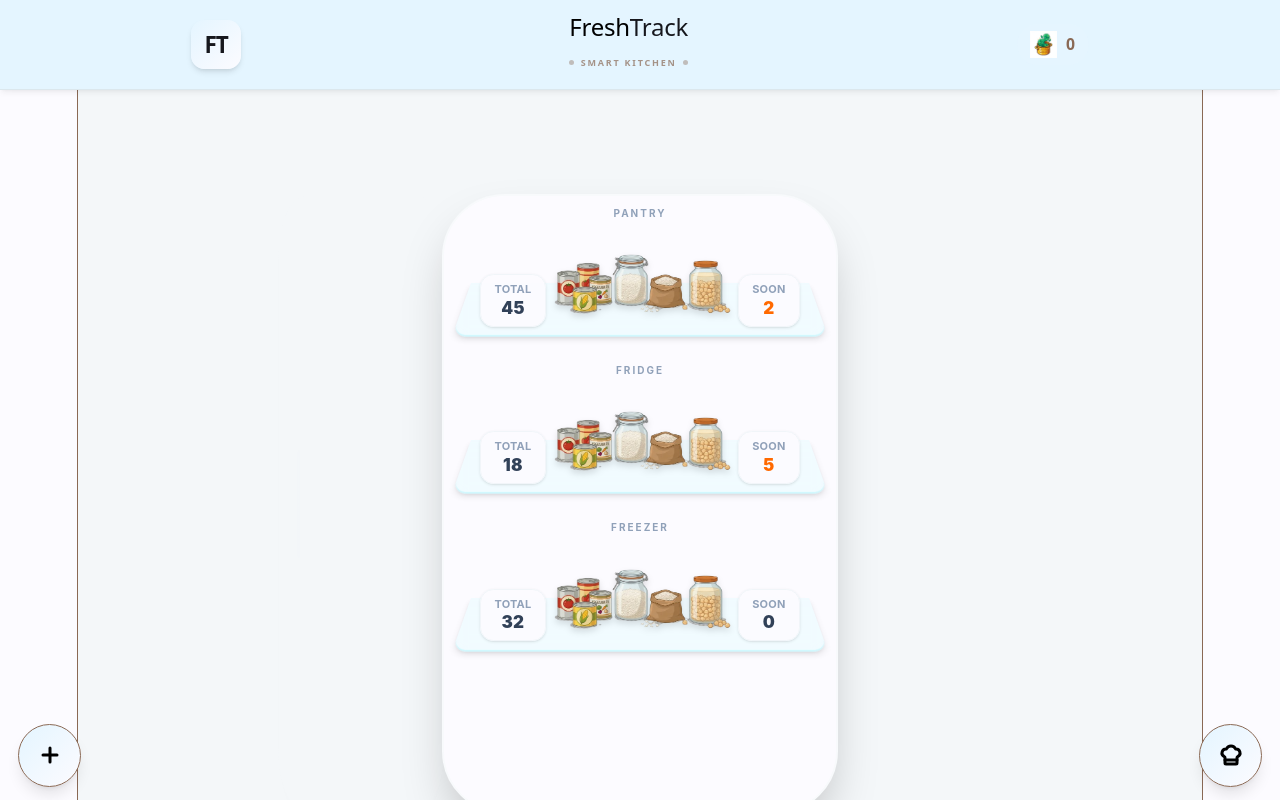
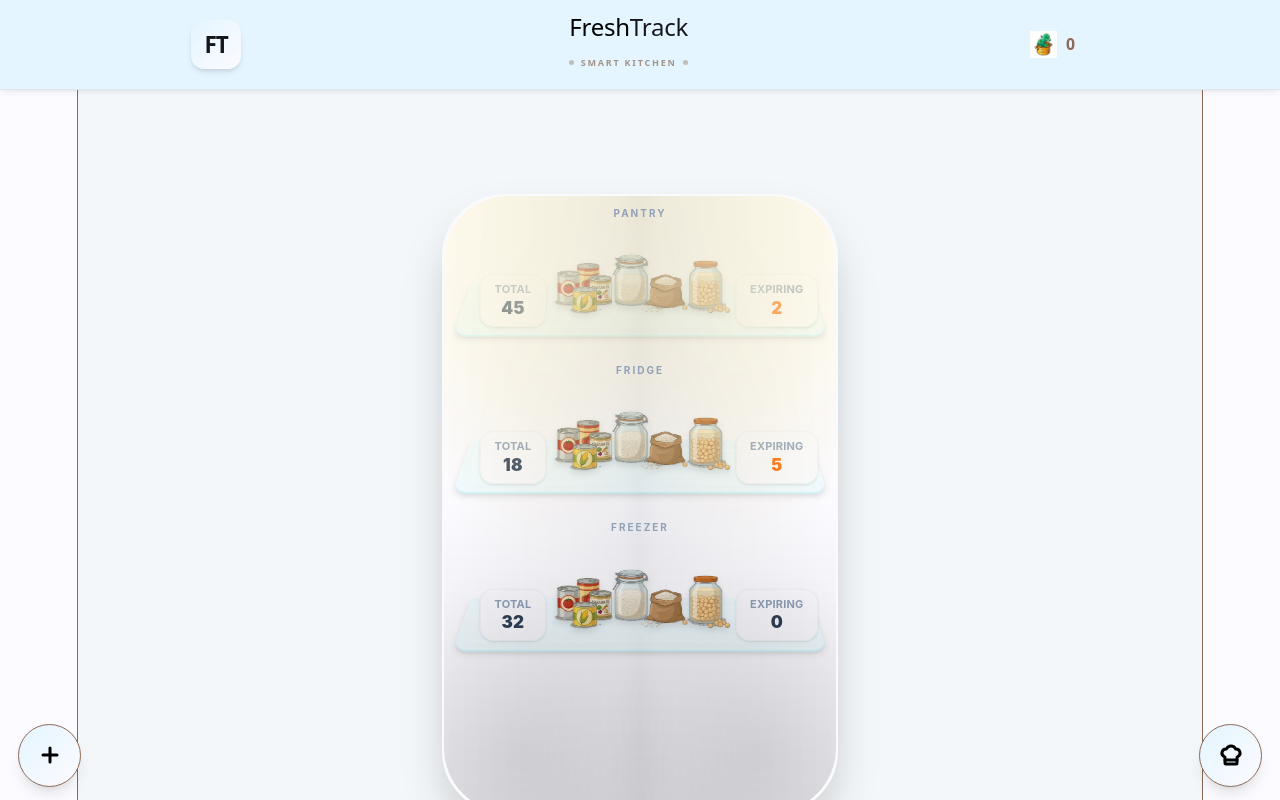
Before and after one commit to Bryan-LohJW/unihack-2026, a React (Vite) app in the folder fresh-track-app/: page / in a window 1280 px wide. Both pictures are taken after a click on the element 640 px from the left and 503 px from the top of the page. Built offline with nearby package versions, Linux system fonts and the light colour scheme; no server answers.

Commit message:
style: fridge light shade

```diff
--- a/fresh-track-app/src/components/Fridge/MainInventory.jsx
+++ b/fresh-track-app/src/components/Fridge/MainInventory.jsx
@@ -83,11 +83,64 @@ const MainInventory = () => {
       <main className="flex-1 pt-20 flex flex-col items-center">
         <div className="relative w-full max-w-sm mt-4 px-4 flex flex-col items-center">
           {/* FRIDGE BODY */}
-          <div className="relative w-full h-[620px] rounded-[3.5rem] bg-white border-2 border-slate-50 shadow-2xl flex flex-col justify-around py-16" onClick={() => !isOpen && setIsOpen(true)}>
+          <div className="relative w-full h-[620px] rounded-[3.5rem] bg-white border-2 border-slate-50 shadow-2xl flex flex-col justify-around py-16 overflow-hidden" onClick={() => !isOpen && setIsOpen(true)}>
             {/* Shelves */}
             {inventoryData.map((category, idx) => (
               <Shelf key={category.id} {...category} index={idx} isOpen={isOpen} onShelfClick={() => handleShelfClick(category)} />
             ))}
+
+            {/* Fridge light: OFF when closed, ON when open — bright at top (bulb), shaded at bottom */}
+            <AnimatePresence>
+              {isOpen && (
+                <motion.div
+                  initial={{ opacity: 0 }}
+                  animate={{ opacity: 1 }}
+                  exit={{ opacity: 0 }}
+                  transition={{ duration: 0.3 }}
+                  className="absolute inset-0 z-40 pointer-events-none rounded-[3.5rem] overflow-hidden"
+                >
+                  {/* Dark overlay — fades out as light turns on */}
+                  <motion.div
+                    initial={{ opacity: 1 }}
+                    animate={{ opacity: 0 }}
+                    transition={{ duration: 0.8, delay: 0.4, ease: "easeOut" }}
+                    className="absolute inset-0 bg-black/75 rounded-[3.5rem]"
+                  />
+                  {/* Two lights on top — left & right bright, center column slightly dimmer */}
+                  <motion.div
+                    initial={{ opacity: 0 }}
+                    animate={{ opacity: 1 }}
+                    transition={{ duration: 1, delay: 0.5, ease: "easeOut" }}
+                    className="absolute inset-0 rounded-[3.5rem]"
+                    style={{
+                      background: `
+                        linear-gradient(to right,
+                          transparent 0%,
+                          rgba(0,0,0,0.06) 45%,
+                          rgba(0,0,0,0.08) 50%,
+                          rgba(0,0,0,0.06) 55%,
+                          transparent 100%),
+                        linear-gradient(to bottom,
+                          rgba(255,248,220,0.4) 0%,
+                          rgba(255,245,200,0.15) 25%,
+                          transparent 50%,
+                          rgba(0,0,0,0.1) 100%),
+                        radial-gradient(ellipse 60% 80% at 25% 8%,
+                          rgba(255,250,225,0.55) 0%,
+                          rgba(255,245,200,0.2) 35%,
+                          transparent 65%),
+                        radial-gradient(ellipse 60% 80% at 75% 8%,
+                          rgba(255,250,225,0.55) 0%,
+                          rgba(255,245,200,0.2) 35%,
+                          transparent 65%),
+                        radial-gradient(ellipse 80% 60% at 20% 90%, rgba(0,0,0,0.08) 0%, transparent 50%),
+                        radial-gradient(ellipse 80% 60% at 80% 90%, rgba(0,0,0,0.08) 0%, transparent 50%)
+                      `,
+                    }}
+                  />
+                </motion.div>
+              )}
+            </AnimatePresence>
 
             {/* THE DOOR */}
             <motion.div
--- a/fresh-track-app/src/components/Fridge/Shelf.jsx
+++ b/fresh-track-app/src/components/Fridge/Shelf.jsx
@@ -34,9 +34,9 @@ const Shelf = ({
           </span>
         </div>
 
-        <div className="flex flex-col items-center bg-white/90 backdrop-blur-md px-3 py-2 rounded-xl shadow-sm border border-slate-100 min-w-[46px]">
+        <div className="flex flex-col items-center bg-white/90 backdrop-blur-md px-3 py-2 rounded-xl shadow-sm border border-slate-100 min-w-[46px] translate-x-4">
           <span className="text-[11px] font-bold text-slate-400 uppercase leading-none mb-1">
-            Soon
+            Expiring
           </span>
           <span
             className={`text-[17px] font-black leading-none ${expiry > 0 ? "text-orange-500" : "text-slate-700"}`}
```
